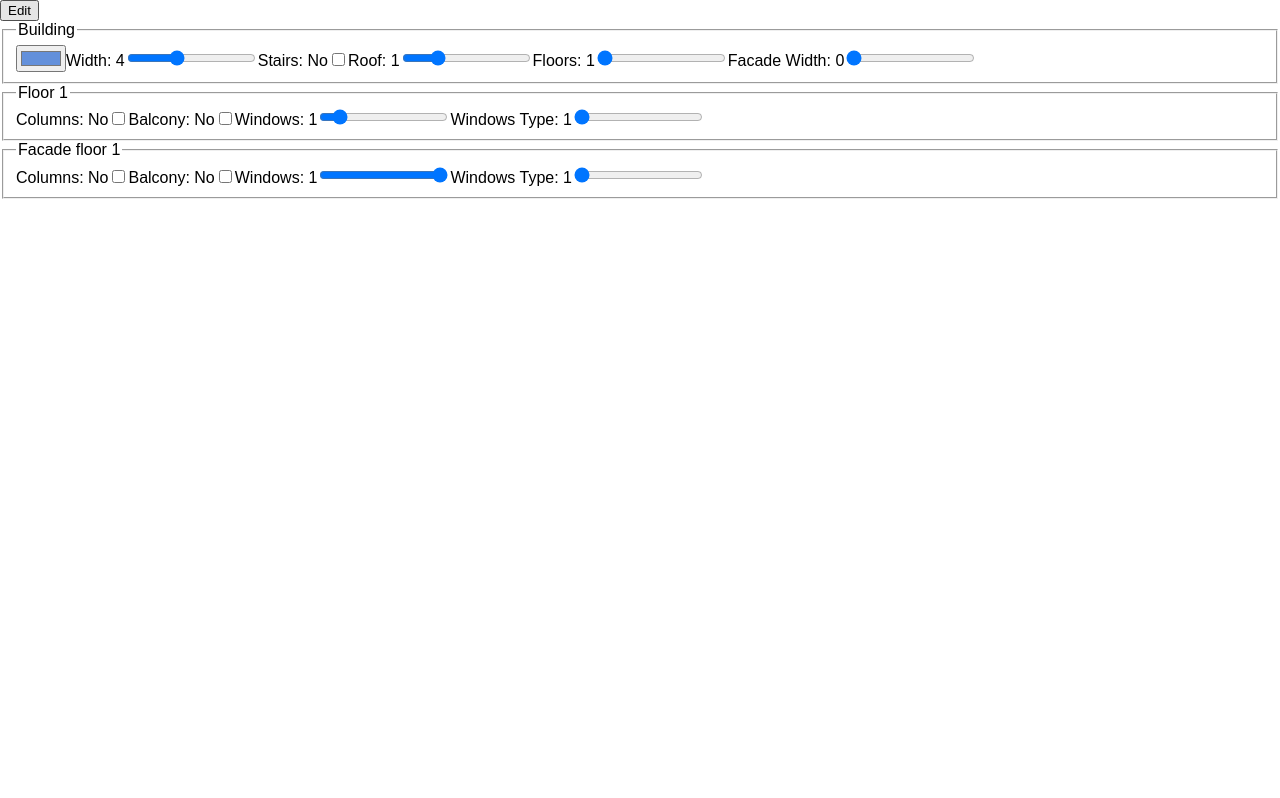
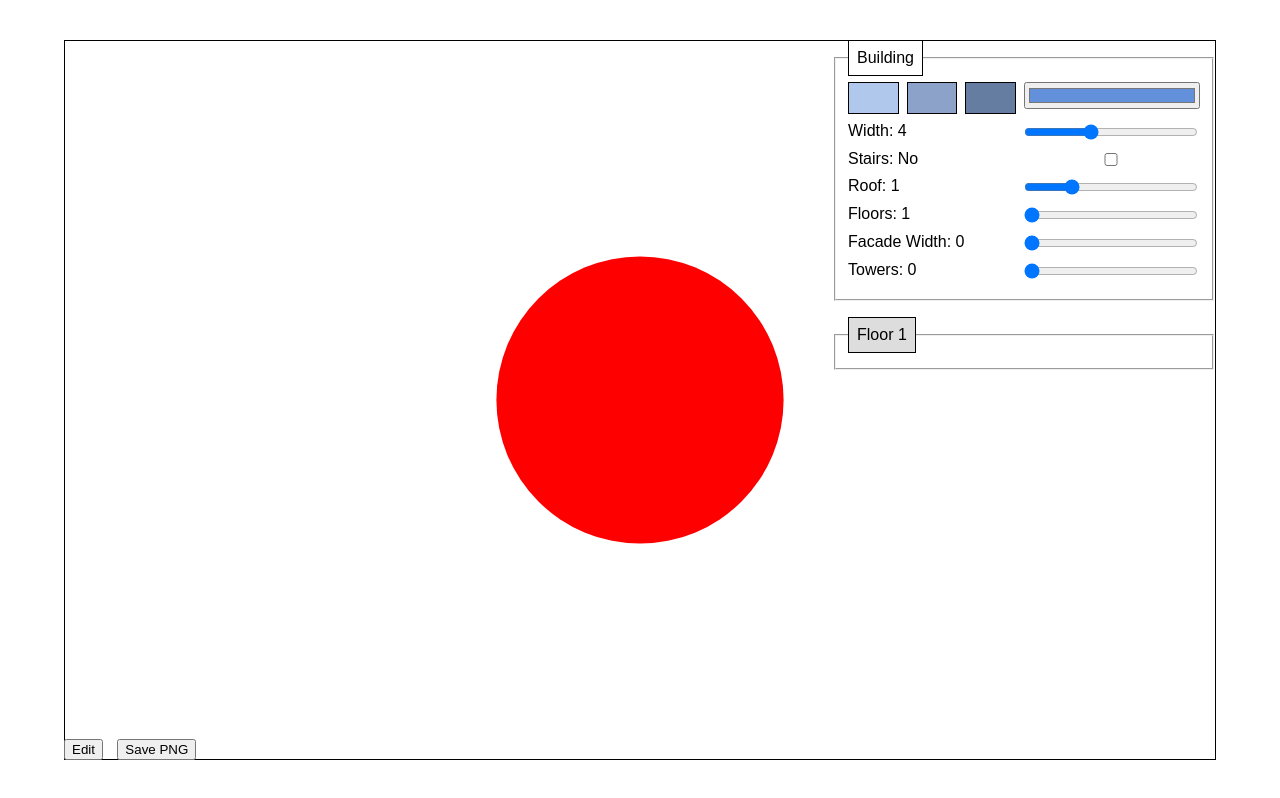
Before and after one commit to alexsincai/palazzo, a React app: page / in a window 1280 px wide. Built offline with nearby package versions, Linux system fonts and the light colour scheme.

Commit message:
Added saving option

```diff
--- a/package.json
+++ b/package.json
@@ -5,7 +5,8 @@
   "private": true,
   "dependencies": {
     "react": "^16.2.0",
-    "react-dom": "^16.2.0"
+    "react-dom": "^16.2.0",
+    "save-svg-as-png": "^1.3.1"
   },
   "devDependencies": {
     "react-scripts": "1.1.1"
--- a/src/components/editor/color.js
+++ b/src/components/editor/color.js
@@ -1,5 +1,4 @@
 import React from 'react';
-import util from '../../util';
 
 const Color = ( props ) => {
 	let {
@@ -15,8 +14,8 @@ const Color = ( props ) => {
         <span className="box" style={{ backgroundColor: light }}></span>
         <span className="box" style={{ backgroundColor: mid }}></span>
         <span className="box" style={{ backgroundColor: dark }}></span>
-        <input type="color" defaultValue={ color } onChange={ props.func }/>
       </span>
+      <input type="color" defaultValue={ color } onChange={ props.func }/>
     </label>
 	);
 }
--- a/src/index.css
+++ b/src/index.css
@@ -1,5 +1,109 @@
+* {
+	box-sizing: border-box;
+}
+
 body {
-  margin: 0;
-  padding: 0;
-  font-family: sans-serif;
+	margin: 0;
+	padding: 0;
+
+	font-family: sans-serif;
 }
+
+#root > div {
+	position: relative;
+
+	width: 90vw;
+	height: 90vh;
+	margin: 5vh 5vw;
+}
+
+svg {
+	position: absolute;
+
+	width: 100%;
+	height: 100%;
+
+	border: 1px solid;
+	background: #fff;
+}
+
+.edit {
+	position: absolute;
+	bottom: 0;
+	left: 0;
+}
+
+.save {
+	position: absolute;
+	bottom: 0;
+	left: 4em;
+}
+
+.editing {
+	position: absolute;
+	right: 0;
+
+	display: flex;
+	overflow: auto;
+
+	width: 30vw;
+
+	flex-flow: column nowrap;
+}
+
+fieldset {
+	display: flex;
+
+	margin-bottom: 1em;
+
+	background: #fff;
+
+	flex-flow: column nowrap;
+}
+
+button, legend, label, input {
+	cursor: pointer;
+}
+
+label {
+	display: flex;
+
+	margin-bottom: .5em;
+
+	flex-flow: row nowrap;
+}
+
+label span {
+	flex: 0 1 50%;
+}
+
+label input {
+	flex: 0 1 50%;
+}
+
+.boxes {
+	display: flex;
+}
+
+.box {
+	width: 2em;
+	height: 2em;
+	margin-right: .5em;
+
+	border: 1px solid;
+}
+
+legend {
+	padding: .5em;
+
+	border: 1px solid;
+	background: #fff;
+}
+
+legend.collapse {
+	background: #ddd;
+}
+
+legend.collapse ~ label {
+	display: none;
+}
--- a/src/index.js
+++ b/src/index.js
@@ -1,5 +1,8 @@
 import React from 'react';
 import ReactDOM from 'react-dom';
+import {
+	saveSvgAsPng
+} from 'save-svg-as-png';
 
 import './index.css';
 
@@ -17,6 +20,7 @@ class Palazzo extends React.Component {
 		width: 4,
 		stairs: false,
 		roof: 1,
+		towers: 0,
 		floors: [ {
 			columns: false,
 			balcony: false,
@@ -30,6 +34,15 @@ class Palazzo extends React.Component {
 			windows: 1,
 			windowsType: 1
 		} ],
+		towerProps: {
+			floors: 1,
+			stairs: true,
+			columns: false,
+			balcony: false,
+			windows: 1,
+			windowsType: 1,
+			roof: 1,
+		}
 	}
 
 	update = {
@@ -63,16 +76,40 @@ class Palazzo extends React.Component {
 				s[ n ] = arr;
 			} );
 			this.setState( s );
+		},
+		towerProps: ( e ) => {
+			let s = this.state;
+			let t = e.target;
+			s.towerProps[ t.dataset.name ] = t.type === 'range' ? Number( t.value ) : Boolean( t.checked );
+			this.setState( s );
 		}
+	}
+
+	save = ( e ) => {
+		let svg = document.querySelector( 'svg' );
+		let rect = svg.getBBox();
+		let maxDim = Math.max( window.outerWidth, window.outerHeight );
+		let scale = Math.round( maxDim / Math.max( rect.width, rect.height ) );
+
+		saveSvgAsPng( svg, 'palazzo.png', {
+			scale
+		} );
 	}
 
 	render() {
 		let maxFloorWindows = 1 + ( this.state.width * 2 );
 		let maxFacadeWindows = 1 + ( this.state.facadeWidth * 2 );
+		let maxTowers = ( this.state.width * 2 ) - 1;
+
+		let towers = maxTowers <= this.state.towers ? maxTowers : this.state.towers;
 
 		return (
 			<div>
-        <button className="editing" onClick={ (e) => this.setState({ editing: !this.state.editing }) }>Edit</button>
+        <svg xmlns="http://www.w3.org/2000/svg" viewBox="0 0 100 100">
+          <circle fill="red" r="20" cx="50" cy="50"></circle>
+        </svg>
+        <button className="edit" onClick={ (e) => this.setState({ editing: !this.state.editing }) }>Edit</button>
+        <button className="save" onClick={ this.save }>Save PNG</button>
         { this.state.editing && (
           <div className="editing">
             <Group on name="Building">
@@ -82,6 +119,7 @@ class Palazzo extends React.Component {
               <Range name="roof" min="0" max="4" value={ this.state.roof } func={ this.update.building } />
               <Range name="floors" min="1" max="4" value={ this.state.floors.length } func={ this.update.floorCount } />
               <Range name="facadeWidth" min="0" max="3" value={ this.state.facadeWidth } func={ this.update.building } />
+              <Range name="towers" min="0" max={ maxTowers } value={ towers } func={ this.update.building } />
             </Group>
             { this.state.floors.map( ( f, ff ) => (
               <Group key={ ff } name={ `Floor ${ ff + 1 }` }>
@@ -91,7 +129,7 @@ class Palazzo extends React.Component {
                 <Range set="floors" name="windowsType" index={ ff } min="1" max="5" value={ f.windowsType } func={ this.update.floors }/>
               </Group>
             ) ) }
-            { this.state.facadeFloors.map( ( f, ff ) => (
+            { this.state.facadeWidth > 0 && this.state.facadeFloors.map( ( f, ff ) => (
               <Group key={ ff } name={ `Facade floor ${ ff + 1 }` }>
                 <Check set="facadeFloors" name="columns" index={ ff } value={ f.columns } func={ this.update.floors } />
                 <Check set="facadeFloors" name="balcony" index={ ff } value={ f.balcony } func={ this.update.floors } />
@@ -99,6 +137,17 @@ class Palazzo extends React.Component {
                 <Range set="facadeFloors" name="windowsType" index={ ff } min="1" max="5" value={ f.windowsType } func={ this.update.floors }/>
               </Group>
             ) ) }
+            { this.state.towers > 0 && (
+              <Group name="Towers">
+                <Range name="floors" min="1" max="4" value={ this.state.towerProps.floors } func={ this.update.towerProps } />
+                <Check name="stairs" value={ this.state.towerProps.stairs } func={ this.update.towerProps } />
+                <Check name="columns" value={ this.state.towerProps.columns } func={ this.update.towerProps } />
+                <Check name="balcony" value={ this.state.towerProps.balcony } func={ this.update.towerProps } />
+                <Range name="windows" min="0" max="5" value={ this.state.towerProps.windows } func={ this.update.towerProps } />
+                <Range name="windowsType" min="1" max="5" value={ this.state.towerProps.windowsType } func={ this.update.towerProps } />
+                <Range name="roof" min="0" max="3" value={ this.state.towerProps.roof } func={ this.update.towerProps } />
+              </Group>
+            ) }
           </div>
         ) }
       </div>
```
Also changed, not shown: 1 other file.
